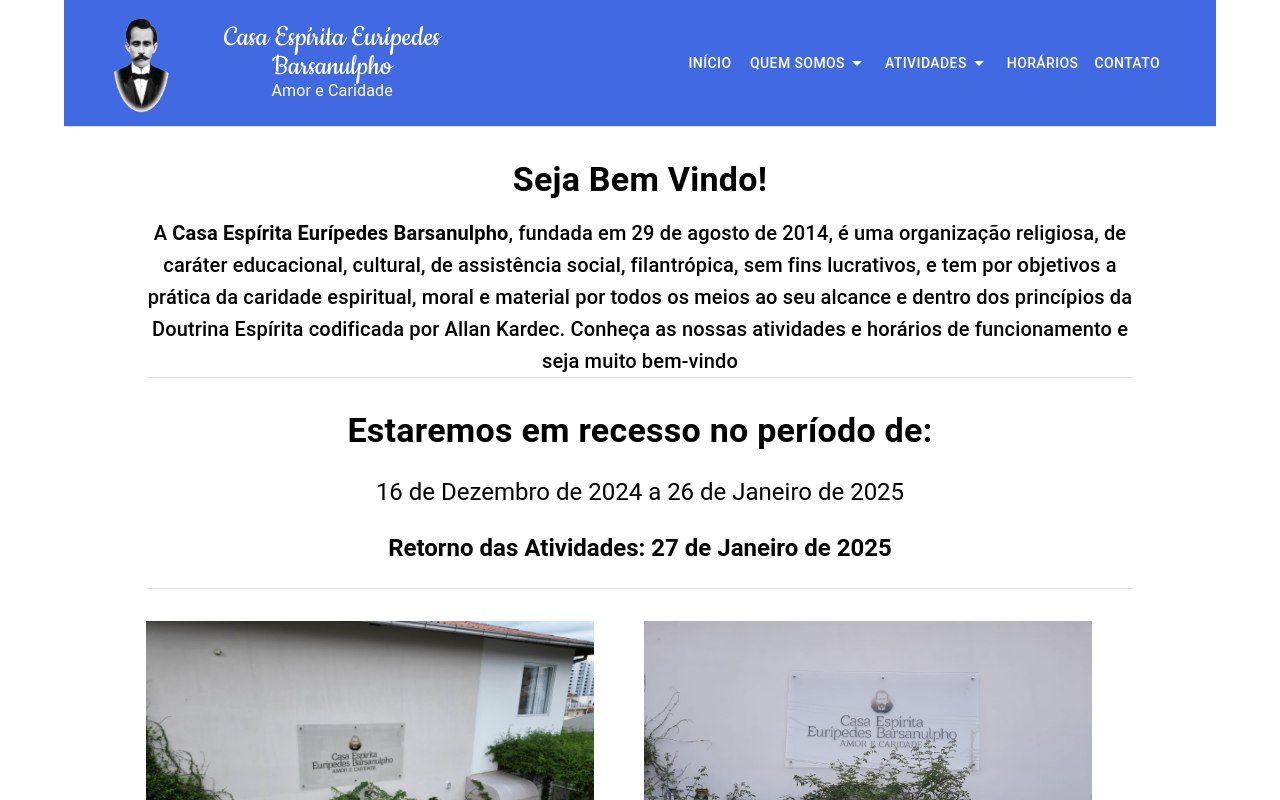
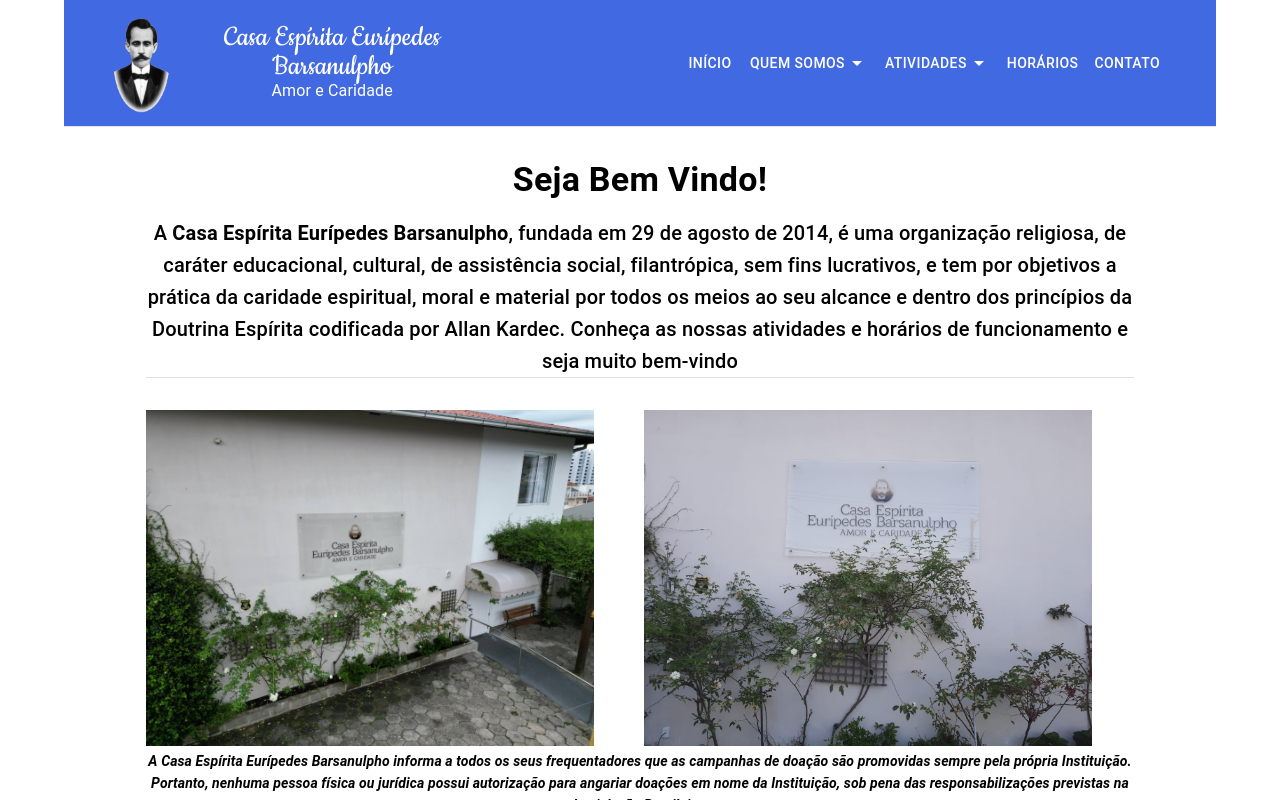
Before and after one commit to guimaraes-darlan/ceeb-site, a Next.js app: page / in a window 1280 px wide. Shown: the top 800 px of the page. Built offline with nearby package versions, Linux system fonts and the light colour scheme.

Commit message:
feat: retirada mensagem de recesso

```diff
--- a/src/app/(site)/home-page.tsx
+++ b/src/app/(site)/home-page.tsx
@@ -34,26 +34,6 @@
           princípios da Doutrina Espírita codificada por Allan Kardec. Conheça
           as nossas atividades e horários de funcionamento e seja muito
           bem-vindo
-        </Typography>
-        <Divider />
-        <Typography
-          align="center"
-          variant="h4"
-          fontWeight="bold"
-          sx={{ marginTop: "2rem", marginBottom: "1.5rem" }}
-        >
-          Estaremos em recesso no período de:
-        </Typography>
-        <Typography align="center" variant="h5" sx={{ marginBottom: "1.5rem" }}>
-          16 de Dezembro de 2024 a 26 de Janeiro de 2025
-        </Typography>
-        <Typography
-          align="center"
-          variant="h5"
-          fontWeight="bold"
-          sx={{ marginBottom: "1.5rem" }}
-        >
-          Retorno das Atividades: 27 de Janeiro de 2025
         </Typography>
         <Divider />
 
```
